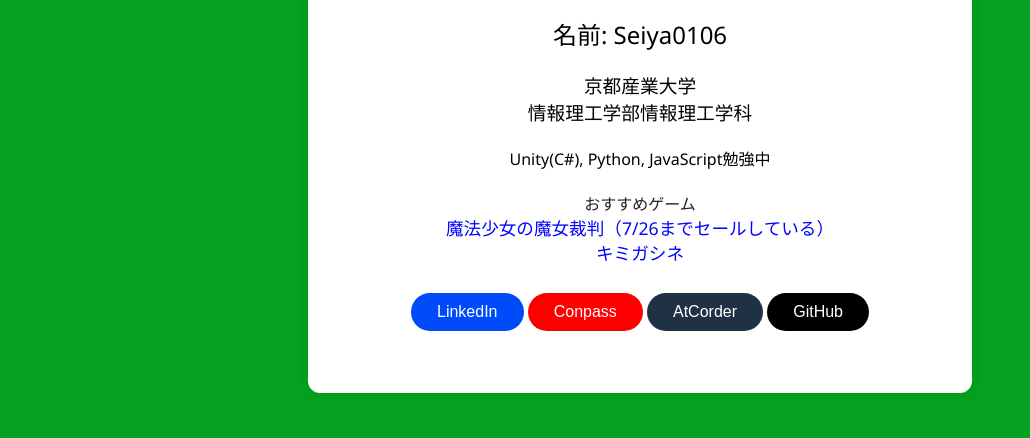
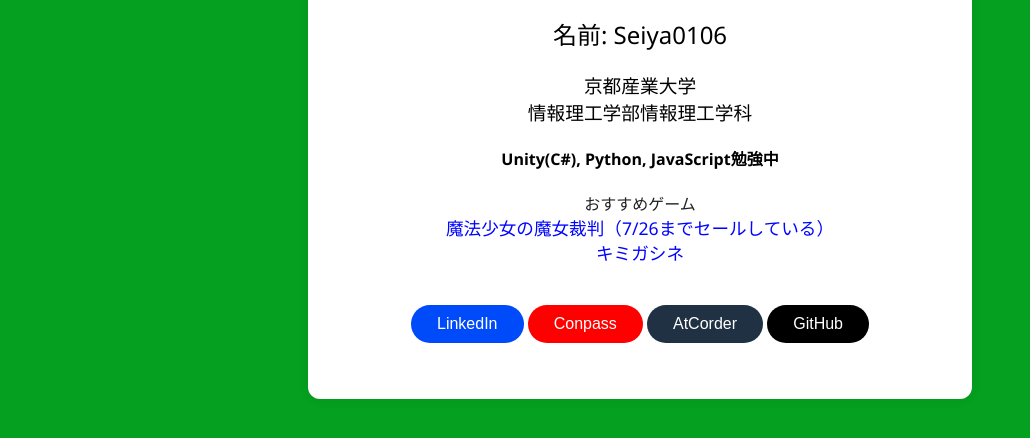
Before and after one commit to Seiya0106/Web, a plain HTML site: page MyProfile.html in a window 1280 px wide. Shown: the part 188-626 px from the top of the page, without its empty margins (0-1030 px from the left). Drawn offline with Linux system fonts and the light colour scheme.

Commit message:
Update MyProfile.html

```diff
--- a/MyProfile.html
+++ b/MyProfile.html
@@ -40,7 +40,7 @@
       }
       h4{
         color: #000000;
-        font-weight: normal
+        font-weight: underline;
       }
       a {
         color: #0004ff;
@@ -61,8 +61,7 @@
         border-radius: 24px;
         cursor: pointer;
         font-size: 1em;
-        margin: 12px 0;
-        transition: background 0.2s;
+        margin: 24px 0;
       }
       #showConpass {
         background: #ff0000;
@@ -73,7 +72,6 @@
         cursor: pointer;
         font-size: 1em;
         margin: 12px 0;
-        transition: background 0.2s;
       }
       #showAtCorder {
         background: #1f3142;
@@ -84,7 +82,6 @@
         cursor: pointer;
         font-size: 1em;
         margin: 12px 0;
-        transition: background 0.2s;
       }
       #showGitHub {
         background: #000000;
@@ -95,10 +92,6 @@
         cursor: pointer;
         font-size: 1em;
         margin: 12px 0;
-      }
-      #message {
-        margin-top: 18px;
-        font-size: 1.1em;
       }
     </style>
   </head>
```
